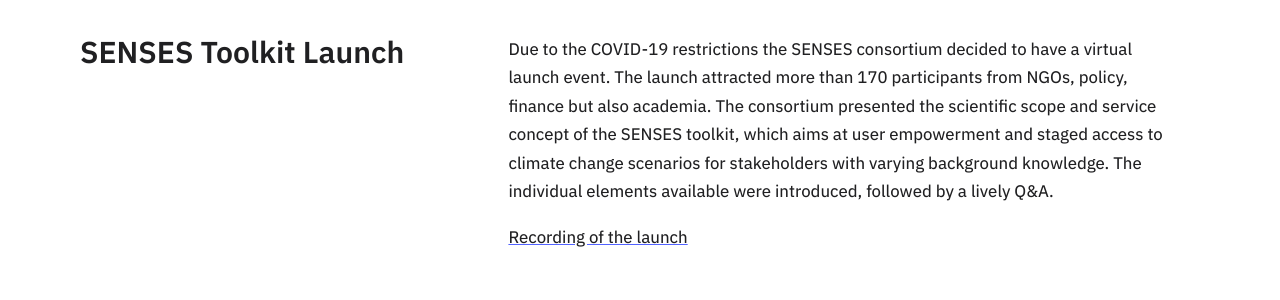
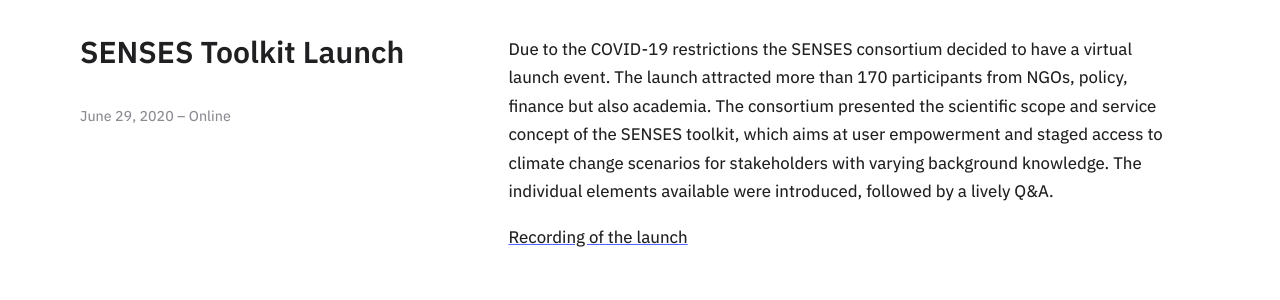
Before and after one commit to SensesProject/project-website-jekyll, a Jekyll site: the page built from events/index.html, in a window 1280 px wide and 900 px high. Shown: the part 258-558 px from the top of the window. Built offline with Jekyll 4.4.1, drawn with Linux system fonts in a browser that asks for light colours.

Commit message:
Update index.html

```diff
--- a/events/index.html
+++ b/events/index.html
@@ -7,6 +7,7 @@
     <section class="column">
     <div class="aside">
       <h4>SENSES Toolkit Launch</h4>
+      <span class="location">June 29, 2020 – Online</span>
     </div>
     <div class="content">
       <p>
```
